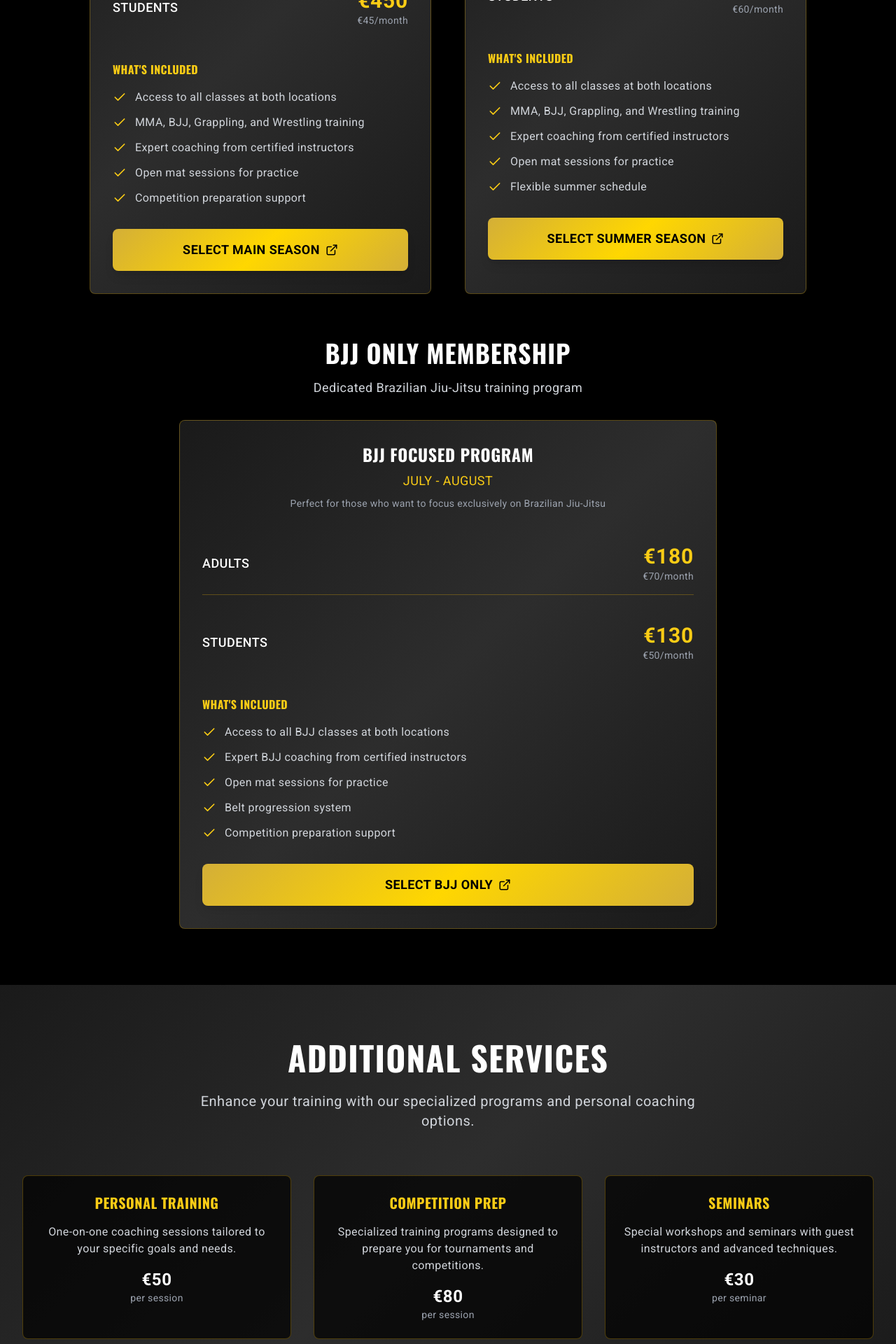
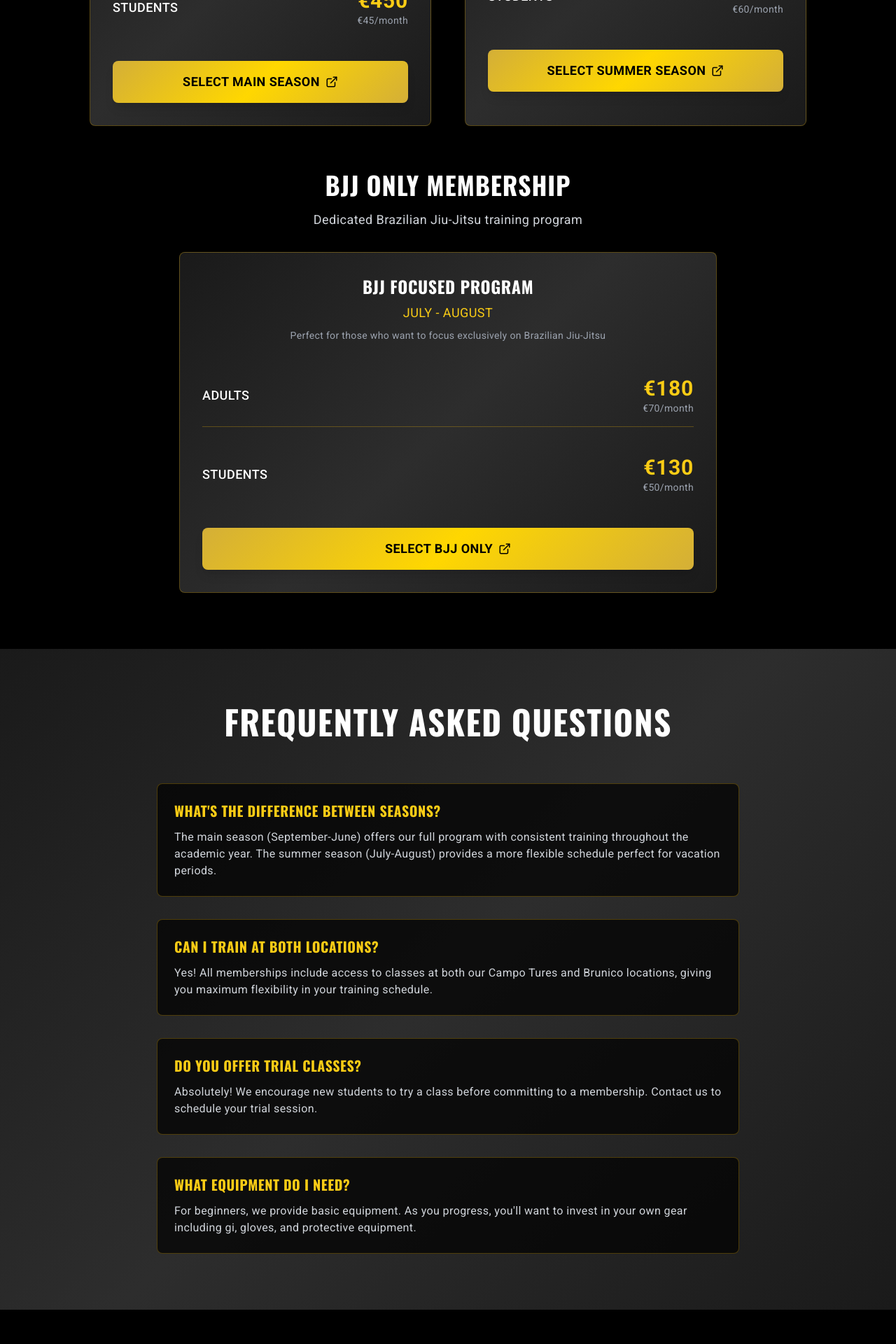
Before and after one commit to Leox-bot/SportAcademy, a React (Vite) app: page /membership in a window 1280 px wide. Shown: the part 780-2700 px from the top of the page at 70% size. Built offline with nearby package versions, Linux system fonts and the light colour scheme.

Commit message:
Remove Additional Services and What's Included sections from Membership page

```diff
--- a/src/pages/Membership.tsx
+++ b/src/pages/Membership.tsx
@@ -1,6 +1,6 @@
 import React from 'react';
 import { Link } from 'react-router-dom';
-import { Trophy, ExternalLink, Check } from 'lucide-react';
+import { Trophy, ExternalLink } from 'lucide-react';
 import { useLanguage } from '../contexts/LanguageContext';
 
 export default function Membership() {
@@ -61,32 +61,6 @@ export default function Membership() {
                 </div>
               </div>
 
-              <div className="mb-8">
-                <h4 className="font-bold text-yellow-400 mb-4 tracking-wide uppercase">{t('membership.whatsIncluded')}</h4>
-                <ul className="space-y-3">
-                  <li className="flex items-center text-gray-300 tracking-wide">
-                    <Check className="w-5 h-5 text-yellow-400 mr-3" />
-                    Access to all classes at both locations
-                  </li>
-                  <li className="flex items-center text-gray-300 tracking-wide">
-                    <Check className="w-5 h-5 text-yellow-400 mr-3" />
-                    MMA, BJJ, Grappling, and Wrestling training
-                  </li>
-                  <li className="flex items-center text-gray-300 tracking-wide">
-                    <Check className="w-5 h-5 text-yellow-400 mr-3" />
-                    Expert coaching from certified instructors
-                  </li>
-                  <li className="flex items-center text-gray-300 tracking-wide">
-                    <Check className="w-5 h-5 text-yellow-400 mr-3" />
-                    Open mat sessions for practice
-                  </li>
-                  <li className="flex items-center text-gray-300 tracking-wide">
-                    <Check className="w-5 h-5 text-yellow-400 mr-3" />
-                    Competition preparation support
-                  </li>
-                </ul>
-              </div>
-
               <a
                 href="https://maat-app.link/7BGCKjdtuUb"
                 target="_blank"
@@ -121,32 +95,6 @@ export default function Membership() {
                     <p className="text-sm text-gray-400 tracking-wide">€60/{t('membership.month')}</p>
                   </div>
                 </div>
-              </div>
-
-              <div className="mb-8">
-                <h4 className="font-bold text-yellow-400 mb-4 tracking-wide uppercase">{t('membership.whatsIncluded')}</h4>
-                <ul className="space-y-3">
-                  <li className="flex items-center text-gray-300 tracking-wide">
-                    <Check className="w-5 h-5 text-yellow-400 mr-3" />
-                    Access to all classes at both locations
-                  </li>
-                  <li className="flex items-center text-gray-300 tracking-wide">
-                    <Check className="w-5 h-5 text-yellow-400 mr-3" />
-                    MMA, BJJ, Grappling, and Wrestling training
-                  </li>
-                  <li className="flex items-center text-gray-300 tracking-wide">
-                    <Check className="w-5 h-5 text-yellow-400 mr-3" />
-                    Expert coaching from certified instructors
-                  </li>
-                  <li className="flex items-center text-gray-300 tracking-wide">
-                    <Check className="w-5 h-5 text-yellow-400 mr-3" />
-                    Open mat sessions for practice
-                  </li>
-                  <li className="flex items-center text-gray-300 tracking-wide">
-                    <Check className="w-5 h-5 text-yellow-400 mr-3" />
-                    Flexible summer schedule
-                  </li>
-                </ul>
               </div>
 
               <a
@@ -196,32 +144,6 @@ export default function Membership() {
                 </div>
               </div>
 
-              <div className="mb-8">
-                <h4 className="font-bold text-yellow-400 mb-4 tracking-wide uppercase">{t('membership.whatsIncluded')}</h4>
-                <ul className="space-y-3">
-                  <li className="flex items-center text-gray-300 tracking-wide">
-                    <Check className="w-5 h-5 text-yellow-400 mr-3" />
-                    Access to all BJJ classes at both locations
-                  </li>
-                  <li className="flex items-center text-gray-300 tracking-wide">
-                    <Check className="w-5 h-5 text-yellow-400 mr-3" />
-                    Expert BJJ coaching from certified instructors
-                  </li>
-                  <li className="flex items-center text-gray-300 tracking-wide">
-                    <Check className="w-5 h-5 text-yellow-400 mr-3" />
-                    Open mat sessions for practice
-                  </li>
-                  <li className="flex items-center text-gray-300 tracking-wide">
-                    <Check className="w-5 h-5 text-yellow-400 mr-3" />
-                    Belt progression system
-                  </li>
-                  <li className="flex items-center text-gray-300 tracking-wide">
-                    <Check className="w-5 h-5 text-yellow-400 mr-3" />
-                    Competition preparation support
-                  </li>
-                </ul>
-              </div>
-
               <a
                 href="https://maat-app.link/7BGCKjdtuUb"
                 target="_blank"
@@ -236,45 +158,8 @@ export default function Membership() {
         </div>
       </section>
 
-      {/* Additional Services */}
+      {/* FAQ Section */}
       <section className="py-20 bg-gradient-dark">
-        <div className="max-w-7xl mx-auto px-4 sm:px-6 lg:px-8">
-          <div className="text-center mb-16">
-            <h2 className="text-4xl md:text-5xl font-black mb-6 text-white tracking-wide uppercase">
-              {t('membership.additionalServices.title')}
-            </h2>
-            <p className="text-xl text-gray-300 max-w-3xl mx-auto tracking-wide">
-              {t('membership.additionalServices.description')}
-            </p>
-          </div>
-
-          <div className="grid md:grid-cols-3 gap-8">
-            <div className="bg-black/70 border border-yellow-500/30 rounded-lg p-6 text-center hover:border-yellow-400/50 transition-all duration-300">
-              <h3 className="text-xl font-bold mb-4 text-yellow-400 tracking-wide uppercase">{t('membership.personalTraining.title')}</h3>
-              <p className="text-gray-300 mb-4 tracking-wide">{t('membership.personalTraining.description')}</p>
-              <p className="text-2xl font-bold text-white tracking-wide">{t('membership.personalTraining.price')}</p>
-              <p className="text-sm text-gray-400 tracking-wide">{t('membership.personalTraining.duration')}</p>
-            </div>
-
-            <div className="bg-black/70 border border-yellow-500/30 rounded-lg p-6 text-center hover:border-yellow-400/50 transition-all duration-300">
-              <h3 className="text-xl font-bold mb-4 text-yellow-400 tracking-wide uppercase">{t('membership.competitionPrep.title')}</h3>
-              <p className="text-gray-300 mb-4 tracking-wide">{t('membership.competitionPrep.description')}</p>
-              <p className="text-2xl font-bold text-white tracking-wide">{t('membership.competitionPrep.price')}</p>
-              <p className="text-sm text-gray-400 tracking-wide">{t('membership.competitionPrep.duration')}</p>
-            </div>
-
-            <div className="bg-black/70 border border-yellow-500/30 rounded-lg p-6 text-center hover:border-yellow-400/50 transition-all duration-300">
-              <h3 className="text-xl font-bold mb-4 text-yellow-400 tracking-wide uppercase">{t('membership.seminars.title')}</h3>
-              <p className="text-gray-300 mb-4 tracking-wide">{t('membership.seminars.description')}</p>
-              <p className="text-2xl font-bold text-white tracking-wide">{t('membership.seminars.price')}</p>
-              <p className="text-sm text-gray-400 tracking-wide">{t('membership.seminars.duration')}</p>
-            </div>
-          </div>
-        </div>
-      </section>
-
-      {/* FAQ Section */}
-      <section className="py-20 bg-black">
         <div className="max-w-4xl mx-auto px-4 sm:px-6 lg:px-8">
           <div className="text-center mb-16">
             <h2 className="text-4xl md:text-5xl font-black mb-6 text-white tracking-wide uppercase">
@@ -283,28 +168,28 @@ export default function Membership() {
           </div>
 
           <div className="space-y-8">
-            <div className="bg-gradient-dark border border-yellow-500/30 rounded-lg p-6 hover:border-yellow-400/50 transition-all duration-300">
+            <div className="bg-black/70 border border-yellow-500/30 rounded-lg p-6 hover:border-yellow-400/50 transition-all duration-300">
               <h3 className="text-xl font-bold mb-3 text-yellow-400 tracking-wide uppercase">{t('membership.faq.seasons.question')}</h3>
               <p className="text-gray-300 tracking-wide">
                 {t('membership.faq.seasons.answer')}
               </p>
             </div>
 
-            <div className="bg-gradient-dark border border-yellow-500/30 rounded-lg p-6 hover:border-yellow-400/50 transition-all duration-300">
+            <div className="bg-black/70 border border-yellow-500/30 rounded-lg p-6 hover:border-yellow-400/50 transition-all duration-300">
               <h3 className="text-xl font-bold mb-3 text-yellow-400 tracking-wide uppercase">{t('membership.faq.locations.question')}</h3>
               <p className="text-gray-300 tracking-wide">
                 {t('membership.faq.locations.answer')}
               </p>
             </div>
 
-            <div className="bg-gradient-dark border border-yellow-500/30 rounded-lg p-6 hover:border-yellow-400/50 transition-all duration-300">
+            <div className="bg-black/70 border border-yellow-500/30 rounded-lg p-6 hover:border-yellow-400/50 transition-all duration-300">
               <h3 className="text-xl font-bold mb-3 text-yellow-400 tracking-wide uppercase">{t('membership.faq.trial.question')}</h3>
               <p className="text-gray-300 tracking-wide">
                 {t('membership.faq.trial.answer')}
               </p>
             </div>
 
-            <div className="bg-gradient-dark border border-yellow-500/30 rounded-lg p-6 hover:border-yellow-400/50 transition-all duration-300">
+            <div className="bg-black/70 border border-yellow-500/30 rounded-lg p-6 hover:border-yellow-400/50 transition-all duration-300">
               <h3 className="text-xl font-bold mb-3 text-yellow-400 tracking-wide uppercase">{t('membership.faq.equipment.question')}</h3>
               <p className="text-gray-300 tracking-wide">
                 {t('membership.faq.equipment.answer')}
@@ -315,7 +200,7 @@ export default function Membership() {
       </section>
 
       {/* CTA Section */}
-      <section className="py-20 bg-gradient-dark">
+      <section className="py-20 bg-black">
         <div className="max-w-4xl mx-auto px-4 sm:px-6 lg:px-8 text-center">
           <h2 className="text-4xl md:text-5xl font-black mb-6 text-white tracking-wide uppercase">
             {t('membership.cta.title')}
```
